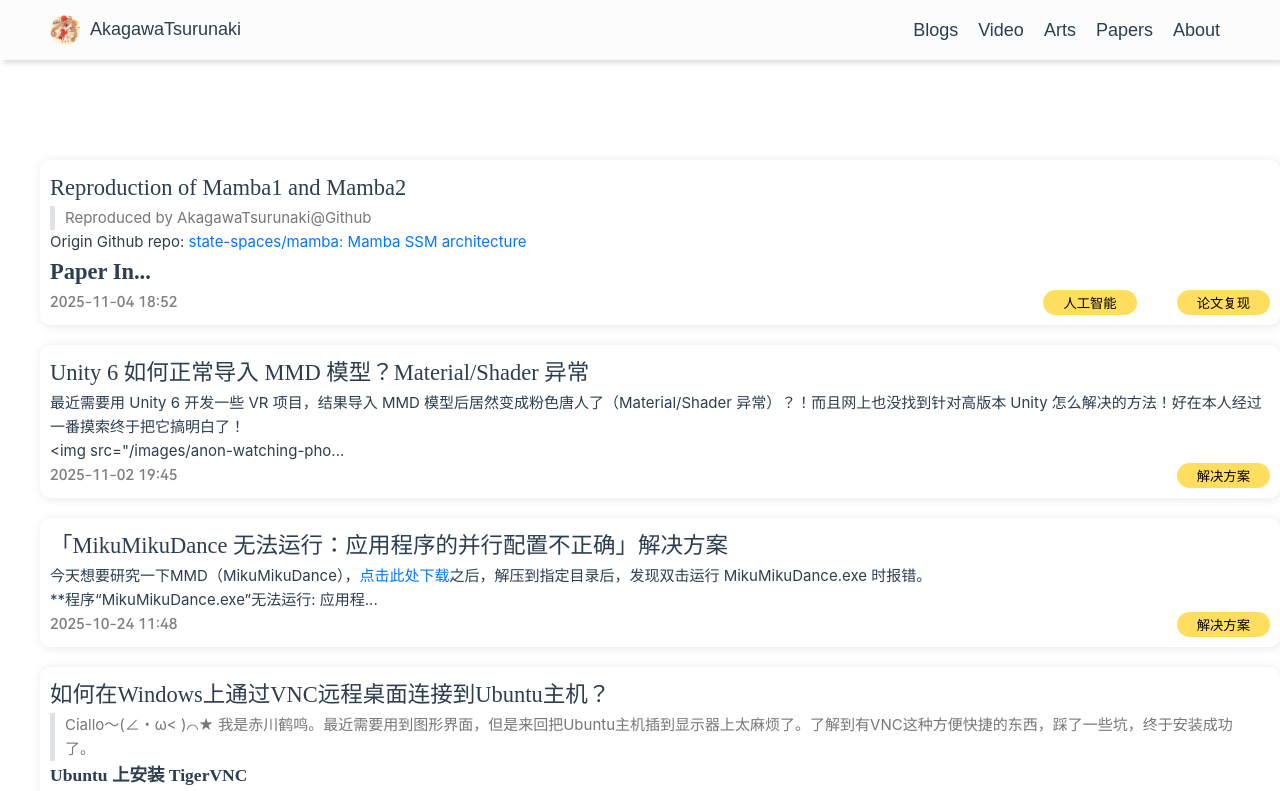
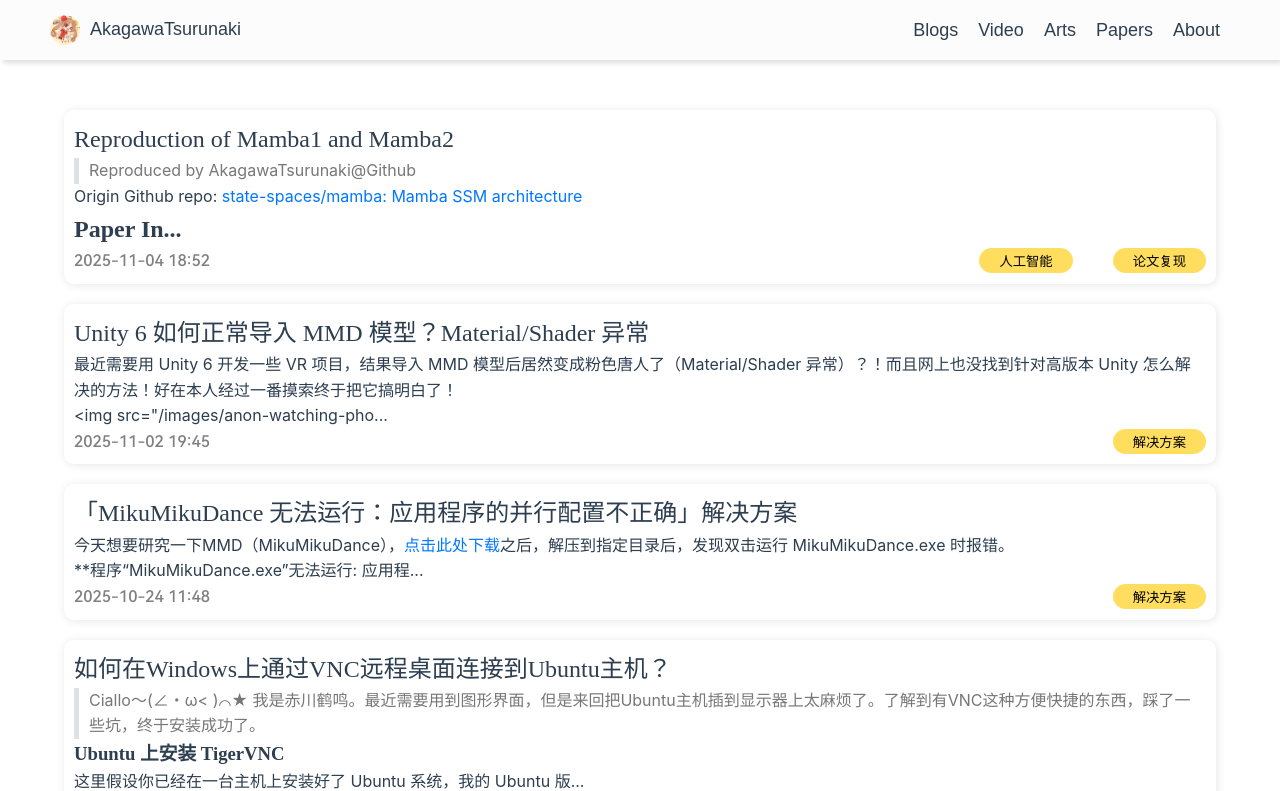
Before and after one commit to AkagawaTsurunaki/AkagawaTsurunaki.github.io, a Vue app: page /#/blogs in a window 1280 px wide. Shown: the top 791 px of the page. Built offline with nearby package versions, Linux system fonts and the light colour scheme; a web font is replaced by a local one.

Commit message:
feat: Show anim during loading blogs

```diff
--- a/src/App.vue
+++ b/src/App.vue
@@ -5,27 +5,27 @@ import NavHeader from './components/NavHeader.vue'
 <template>
   <NavHeader></NavHeader>
 
-  <body class="background">
-    <main>
-      <div class="white-bg">
-        <RouterView />
-      </div>
-      <div class="copyright-container">©2025 AkagawaTsurunaki</div>
-    </main>
-  </body>
+  <main>
+    <div class="background">
+      <RouterView />
+    </div>
+    <div class="copyright-container">©2025 AkagawaTsurunaki</div>
+  </main>
 </template>
 <style scoped>
-.background {
-  background-position: center center;
-  background-repeat: no-repeat;
-  background-attachment: fixed;
-  background-size: cover;
-  background-color: #ffffff;
+main {
+  width: 100%;
+  display: flex;
+  flex-direction: column;
+  align-items: center;
 }
 
-.white-bg {
+.background {
   background-color: rgba(255, 255, 255, 1);
-  width: auto;
+  display: flex;
+  flex-direction: column;
+  justify-content: flex-start;
+  width: 90%;
 }
 
 .copyright-container {
@@ -33,9 +33,4 @@ import NavHeader from './components/NavHeader.vue'
   justify-content: center;
   align-items: center;
 }
-
-main {
-  display: flex;
-  flex-direction: column;
-}
 </style>
--- a/src/assets/base.css
+++ b/src/assets/base.css
@@ -36,7 +36,6 @@
   --section-gap: 160px;
 }
 
-
 *,
 *::before,
 *::after {
@@ -66,7 +65,6 @@ body {
     'Droid Sans',
     'Helvetica Neue',
     sans-serif;
-  font-size: 15px;
   text-rendering: optimizeLegibility;
   -webkit-font-smoothing: antialiased;
   -moz-osx-font-smoothing: grayscale;
--- a/src/assets/main.css
+++ b/src/assets/main.css
@@ -8,10 +8,11 @@
 }
 
 #app {
-  max-width: 1920px;
   margin: 0 auto;
   padding: 0;
   font-weight: normal;
+  width: 100%;
+  height: 100%;
 }
 
 a {
@@ -39,8 +40,7 @@ button {
 
 @media (min-width: 1024px) {
   body {
-    display: block;
-    place-items: center;
+    display: flex;
     padding: 50px 0 0 0;
   }
 
--- /dev/null
+++ b/src/components/BlogItemSkeleton.vue
@@ -0,0 +1,89 @@
+<template>
+    <div class="blog-item-skeleton">
+        <div class="skeleton-content">
+            <div class="skeleton-line skeleton-title"></div>
+            <div class="skeleton-line skeleton-meta"></div>
+            <div class="skeleton-line skeleton-text"></div>
+            <div class="skeleton-line skeleton-text"></div>
+            <div class="skeleton-line skeleton-text-short"></div>
+        </div>
+    </div>
+</template>
+
+<script>
+export default {
+    name: 'BlogItemSkeleton'
+}
+</script>
+
+<style scoped>
+.blog-item-skeleton {
+    width: 100%;
+    padding: 16px;
+    background: #f8f9fa;
+    border-radius: 8px;
+    display: flex;
+    flex-direction: column;
+    overflow: hidden;
+    margin-bottom: 16px;
+}
+
+.skeleton-content {
+    position: flex;
+}
+
+.skeleton-line {
+    background-color: #e0e0e0;
+    border-radius: 4px;
+    margin-bottom: 12px;
+    height: 16px;
+    position: relative;
+    overflow: hidden;
+}
+
+.skeleton-title {
+    height: 20px;
+    width: 70%;
+    margin-bottom: 16px;
+}
+
+.skeleton-meta {
+    width: 40%;
+    height: 14px;
+    margin-bottom: 20px;
+}
+
+.skeleton-text {
+    width: 100%;
+}
+
+.skeleton-text-short {
+    width: 85%;
+}
+
+.skeleton-line::after {
+    content: '';
+    position: absolute;
+    top: 0;
+    left: 0;
+    right: 0;
+    bottom: 0;
+    background: linear-gradient(90deg,
+            transparent,
+            rgba(255, 255, 255, 0.4) 20%,
+            rgba(255, 255, 255, 0.2) 50%,
+            rgba(255, 255, 255, 0.4) 80%,
+            transparent);
+    animation: shimmer 2s infinite;
+}
+
+@keyframes shimmer {
+    0% {
+        transform: translateX(-100%);
+    }
+
+    100% {
+        transform: translateX(100%);
+    }
+}
+</style>
--- a/src/views/BlogList.vue
+++ b/src/views/BlogList.vue
@@ -1,19 +1,20 @@
 <script setup lang="ts">
 import { BlogItemDto } from '@/scripts/data'
 import BlogItem from './BlogItem.vue'
+import BlogItemSkeleton from '@/components/BlogItemSkeleton.vue'
 import { onMounted, ref } from 'vue'
 import { DialogLevel, openDialog } from '@/scripts/dialog'
 import { getBlogItemListFromCache, getBlogItemListFromOnline } from '@/scripts/api/blogApi'
 import { withTiming } from '@/scripts/diagnose/withTiming'
 
 const blogItemList = ref<BlogItemDto[]>([])
-let dataPreparing = ref(false)
+let loaded = ref(false)
 const useCache = true
 
 onMounted(() => {
   withTiming(
     async () => {
-      dataPreparing.value = false
+      loaded.value = false
       try {
         let blogInfo = []
         if (useCache) {
@@ -38,14 +39,18 @@ onMounted(() => {
           '获取博客列表时遇到了错误。\n刷新页面可能会修复此问题。若该问题多次出现，请联系系统管理员。',
         )
       }
-      dataPreparing.value = true
+      loaded.value = true
     }
   )()
 })
 </script>
 <template>
   <ul class="blog-list-container">
-    <li class="blog-item-container" v-for="bi in blogItemList" v-if="dataPreparing">
+    <li class="blog-item-container" v-if="!loaded" v-for="_ in 3">
+      <BlogItemSkeleton v-if="!loaded" />
+    </li>
+
+    <li class="blog-item-container" v-for="bi in blogItemList" v-if="loaded">
       <BlogItem :id="bi.id" :title="bi.title" :preview="bi.preview" :updatedTime="bi.updatedTime" :tags="bi.tags"
         :filePath="bi.filePath">
       </BlogItem>
@@ -57,6 +62,7 @@ onMounted(() => {
   display: flex;
   flex-direction: column;
   gap: 20px;
+  padding: 0;
 }
 
 .blog-item-container {
```
